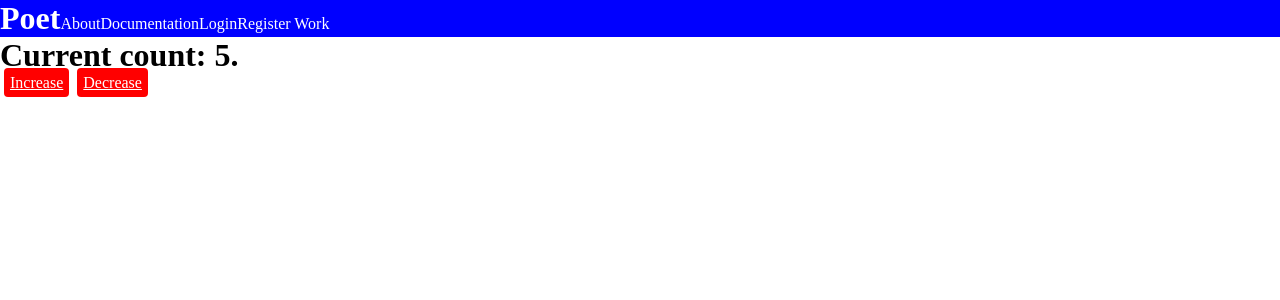
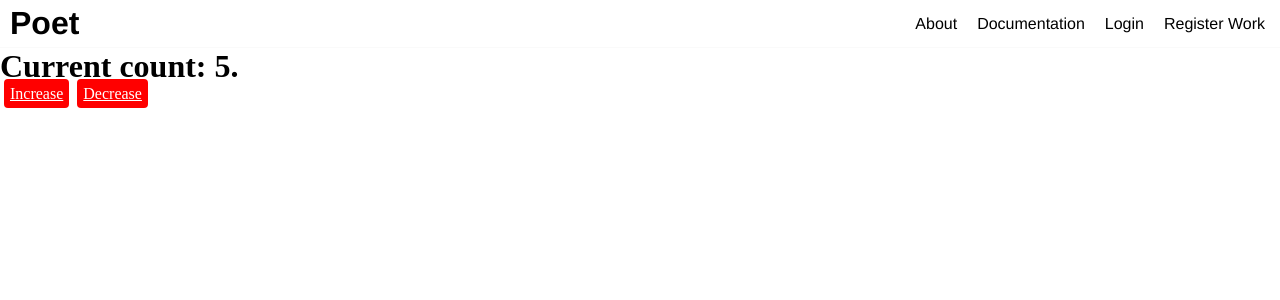
Before and after one commit to wzalazar/poet, a React app: page / in a window 1280 px wide. Shown: the top 300 px of the page. Built offline with nearby package versions, Linux system fonts and the light colour scheme.

Commit message:
Playing around with styles and flexbox

```diff
--- a/src/organisms/Navbar.scss
+++ b/src/organisms/Navbar.scss
@@ -1,17 +1,32 @@
+// TODO(eordano): Extract this to a global variable
+$almost-black: #222;
+$almost-white: #fafafa;
+
 .navbar {
-  background-color: blue;
-  color: white;
   margin: 0;
-  padding: 0;
+  padding-top: 5px;
+  padding-bottom: 5px;
+
+  display: flex;
+  width: 100%;
+  border-bottom: 1px solid $almost-white;
+  justify-content: space-between;
+  align-items: center;
+  font-family: "Helvetica Neue", Helvetica, Arial;
 
   h1 {
-    display: inline-block;
+    margin-left: 10px;
   }
 
   ul {
-    display: inline-block;
+    display: flex;
+    justify-content: space-around;
+    align-items: center;
     li {
-      display: inline-block;
+      min-wdith: 80px;
+      list-style: none;
+      margin-left: 5px;
+      margin-right: 15px;
     }
   }
 }
```
